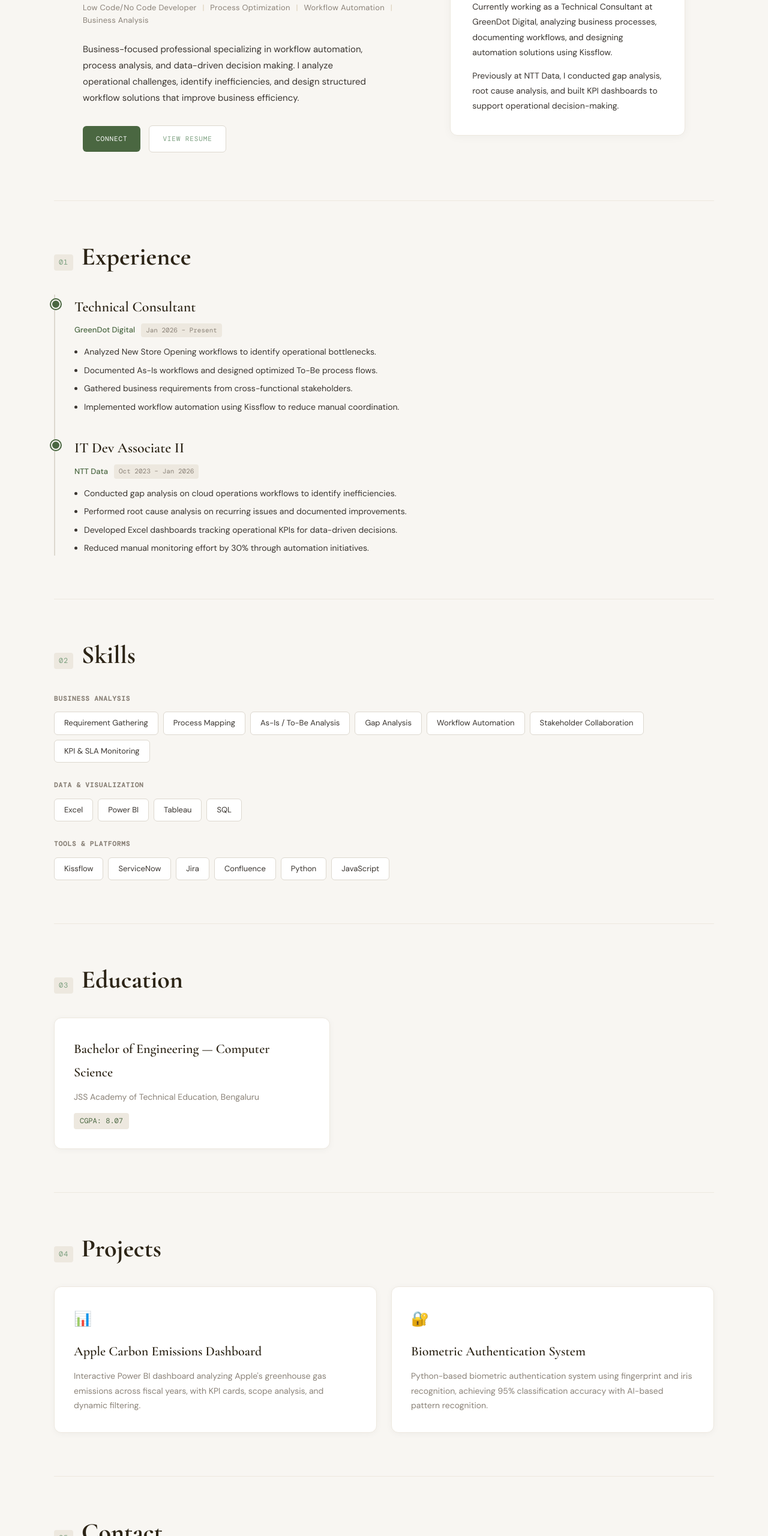
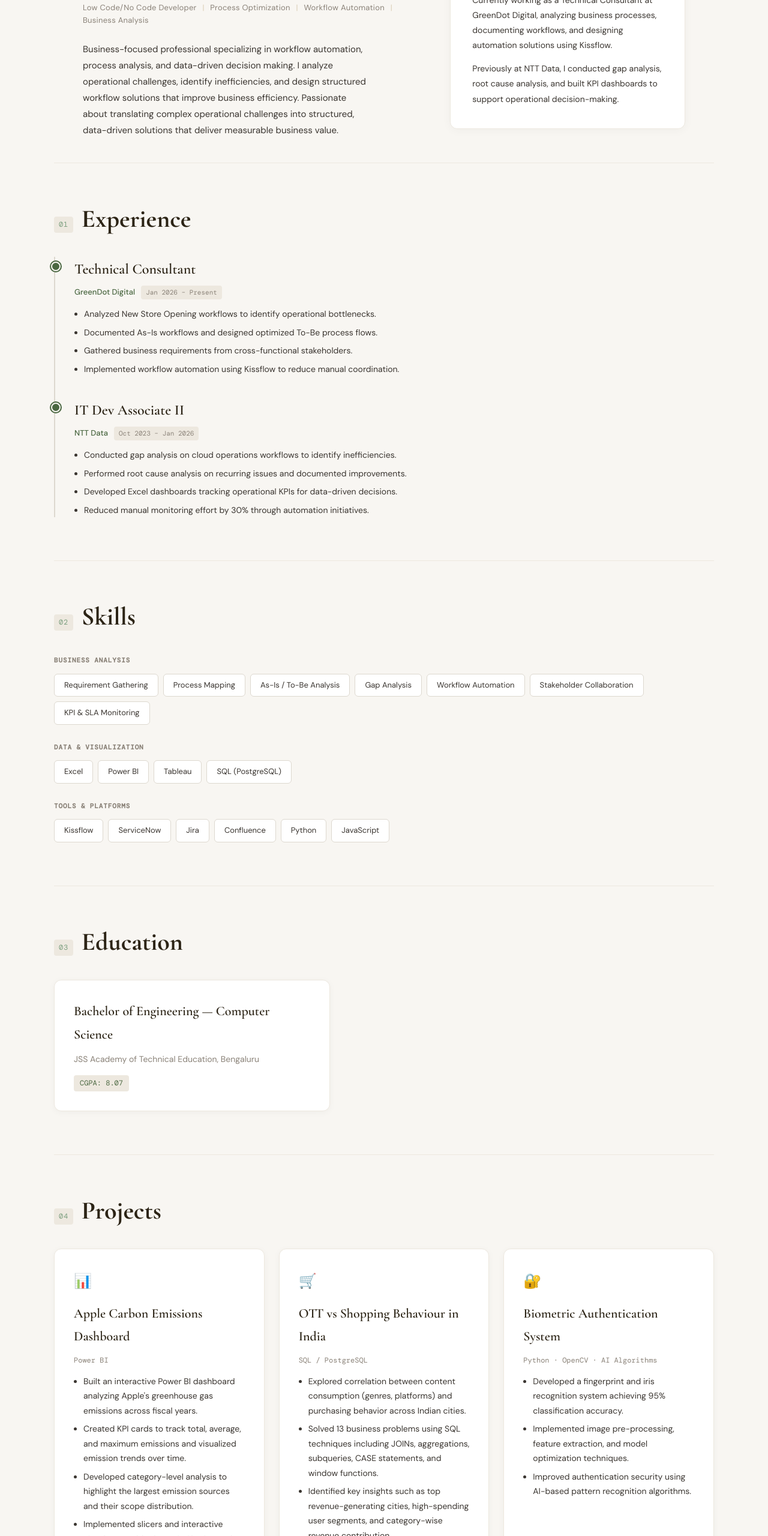
Before and after one commit to Nithya-Kattimani/Portfolio, a plain HTML site: page index.html in a window 1280 px wide. Shown: the part 240-2800 px from the top of the page at 60% size. Drawn offline with nearby package versions, Linux system fonts and the light colour scheme.

Commit message:
Add files via upload

```diff
--- a/index.html
+++ b/index.html
@@ -131,7 +131,7 @@ transform:translateY(-1px);
 
 .hero{
 padding-top:120px;
-padding-bottom:80px;
+padding-bottom:40px;
 display:grid;
 grid-template-columns:1.4fr 1fr;
 gap:64px;
@@ -648,12 +648,13 @@ Workflow Automation
 Business Analysis
 </div>
 
-<p>
-Business-focused professional specializing in workflow automation, process analysis, and data-driven decision making. I analyze operational challenges, identify inefficiencies, and design structured workflow solutions that improve business efficiency.
+<p style="margin-bottom:0;">
+Business-focused professional specializing in workflow automation, process analysis, and data-driven decision making. I analyze operational challenges, identify inefficiencies, and design structured workflow solutions that improve business efficiency. Passionate about translating complex operational challenges into structured, data-driven solutions that deliver measurable business value.
 </p>
-
+<!--
 <a href="#contact" class="btn btn-primary">Connect</a>
 <a href="resume.pdf" class="btn btn-outline">View Resume</a>
+-->
 
 </div>
 
@@ -746,7 +747,7 @@ Previously at NTT Data, I conducted gap analysis, root cause analysis, and built
 <span class="skill">Excel</span>
 <span class="skill">Power BI</span>
 <span class="skill">Tableau</span>
-<span class="skill">SQL</span>
+<span class="skill">SQL (PostgreSQL)</span>
 </div>
 </div>
 
@@ -801,13 +802,36 @@ Previously at NTT Data, I conducted gap analysis, root cause analysis, and built
 <div class="project">
 <div class="project-icon">📊</div>
 <h3>Apple Carbon Emissions Dashboard</h3>
-<p>Interactive Power BI dashboard analyzing Apple's greenhouse gas emissions across fiscal years, with KPI cards, scope analysis, and dynamic filtering.</p>
+<p style="color:var(--muted);font-size:12px;font-family:var(--mono);margin-bottom:12px;">Power BI</p>
+<ul style="padding-left:16px;display:flex;flex-direction:column;gap:6px;">
+<li style="font-size:14px;color:var(--text);line-height:1.75;">Built an interactive Power BI dashboard analyzing Apple's greenhouse gas emissions across fiscal years.</li>
+<li style="font-size:14px;color:var(--text);line-height:1.75;">Created KPI cards to track total, average, and maximum emissions and visualized emission trends over time.</li>
+<li style="font-size:14px;color:var(--text);line-height:1.75;">Developed category-level analysis to highlight the largest emission sources and their scope distribution.</li>
+<li style="font-size:14px;color:var(--text);line-height:1.75;">Implemented slicers and interactive visuals to enable dynamic filtering and exploratory analysis.</li>
+</ul>
+</div>
+
+<div class="project">
+<div class="project-icon">🛒</div>
+<h3>OTT vs Shopping Behaviour in India</h3>
+<p style="color:var(--muted);font-size:12px;font-family:var(--mono);margin-bottom:12px;">SQL / PostgreSQL</p>
+<ul style="padding-left:16px;display:flex;flex-direction:column;gap:6px;">
+<li style="font-size:14px;color:var(--text);line-height:1.75;">Explored correlation between content consumption (genres, platforms) and purchasing behavior across Indian cities.</li>
+<li style="font-size:14px;color:var(--text);line-height:1.75;">Solved 13 business problems using SQL techniques including JOINs, aggregations, subqueries, CASE statements, and window functions.</li>
+<li style="font-size:14px;color:var(--text);line-height:1.75;">Identified key insights such as top revenue-generating cities, high-spending user segments, and category-wise revenue contribution.</li>
+<li style="font-size:14px;color:var(--text);line-height:1.75;">Simulated a real-world business use case similar to integrated platforms like Amazon for targeted recommendations.</li>
+</ul>
 </div>
 
 <div class="project">
 <div class="project-icon">🔐</div>
 <h3>Biometric Authentication System</h3>
-<p>Python-based biometric authentication system using fingerprint and iris recognition, achieving 95% classification accuracy with AI-based pattern recognition.</p>
+<p style="color:var(--muted);font-size:12px;font-family:var(--mono);margin-bottom:12px;">Python · OpenCV · AI Algorithms</p>
+<ul style="padding-left:16px;display:flex;flex-direction:column;gap:6px;">
+<li style="font-size:14px;color:var(--text);line-height:1.75;">Developed a fingerprint and iris recognition system achieving 95% classification accuracy.</li>
+<li style="font-size:14px;color:var(--text);line-height:1.75;">Implemented image pre-processing, feature extraction, and model optimization techniques.</li>
+<li style="font-size:14px;color:var(--text);line-height:1.75;">Improved authentication security using AI-based pattern recognition algorithms.</li>
+</ul>
 </div>
 
 </div>
@@ -833,7 +857,7 @@ Previously at NTT Data, I conducted gap analysis, root cause analysis, and built
 </div>
 </a>
 
-<div href="tel:+918431802311" class="contact-item">
+<div class="contact-item">
 <span class="contact-emoji">📞</span>
 <div>
 <div class="contact-label">Phone</div>
@@ -845,7 +869,7 @@ Previously at NTT Data, I conducted gap analysis, root cause analysis, and built
 <span class="contact-emoji">💼</span>
 <div>
 <div class="contact-label">LinkedIn</div>
-
+<div class="contact-value">nithyakattimani</div>
 </div>
 </a>
 
@@ -853,7 +877,7 @@ Previously at NTT Data, I conducted gap analysis, root cause analysis, and built
 <span class="contact-emoji">💻</span>
 <div>
 <div class="contact-label">GitHub</div>
-
+<div class="contact-value">Nithya-Kattimani</div>
 </div>
 </a>
 
@@ -861,4 +885,10 @@ Previously at NTT Data, I conducted gap analysis, root cause analysis, and built
 
 </section>
 
-<footer class="c
+<footer class="container">
+<span>© 2026 Nithya Kattimani</span>
+<a href="resume.pdf" target="_blank">Download Resume ↗</a>
+</footer>
+
+</body>
+</html>
```
Also changed, not shown: 1 other file.
